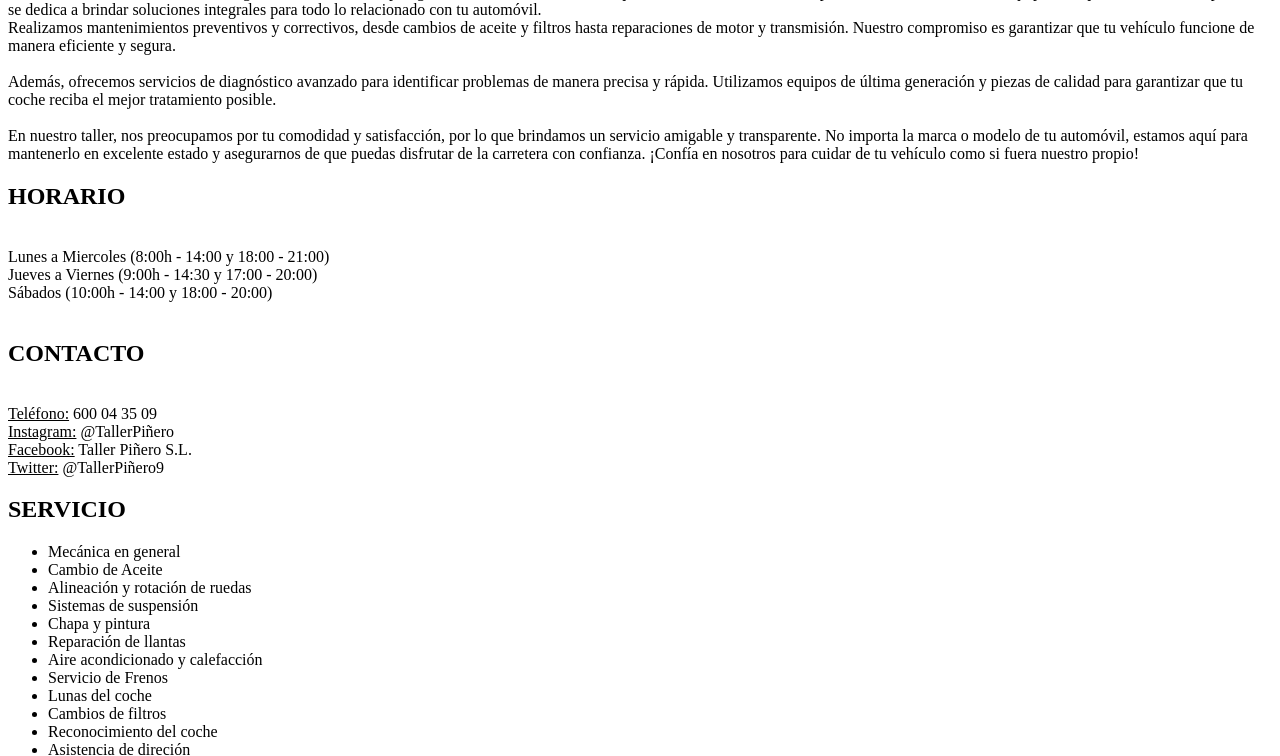
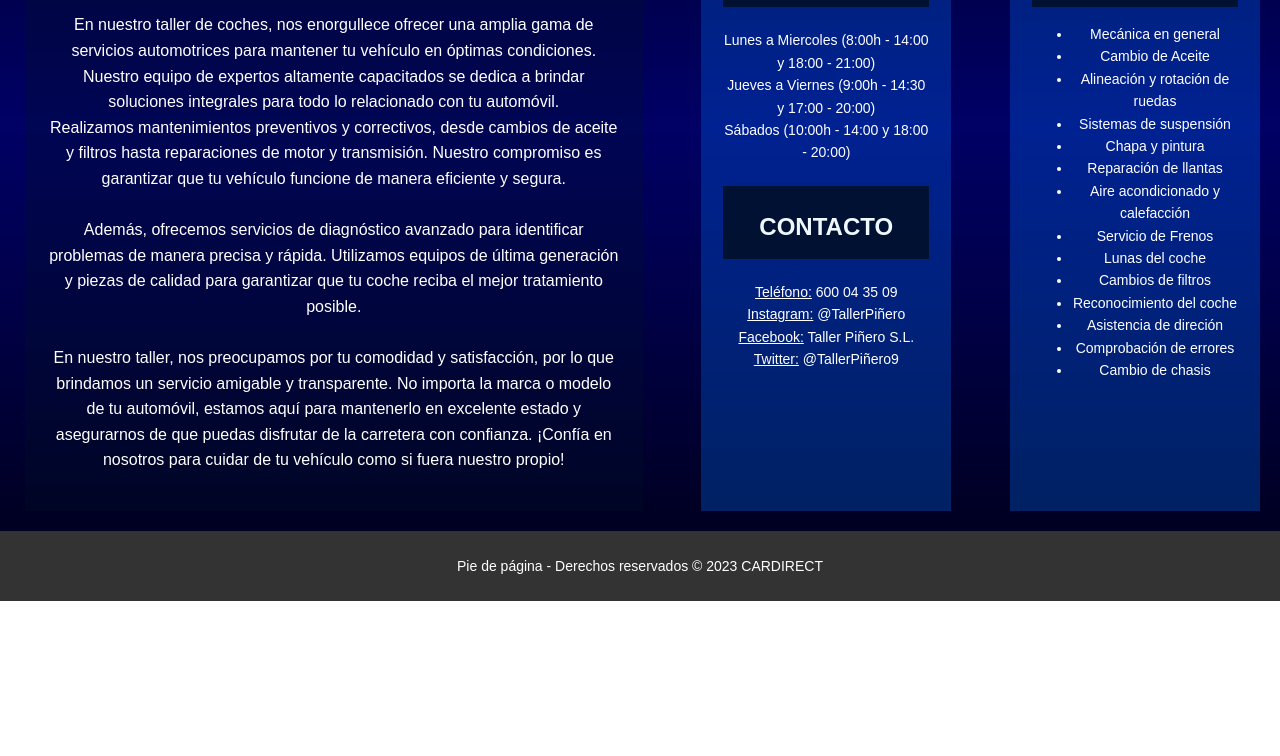
Before and after one commit to antjserrano/render, a website: page index.html in a window 1280 px wide. Shown: the part 350-1106 px from the top of the page. After the commit the page ends 951 px from the top, so only its background shows below. Drawn offline with Linux system fonts and the light colour scheme; the site is published under a folder, as on GitHub Pages, so addresses that start at the root find nothing; files whose address does not match are found by name.

Commit message:
taller13_commit

```diff
--- a/index.html
+++ b/index.html
@@ -5,7 +5,7 @@
     <meta charset="UTF-8">
     <meta name="viewport" content="width=device-width, initial-scale=1.0">
     <title>CARDIRECT</title>
-    <link rel="stylesheet" href="/Proy_001_TallerCoche/CSS/style2.css" type="text/css">
+    <link rel="stylesheet" href="./Proy_001_TallerCoche/CSS/style2.css" type="text/css">
 </head>
 
 <body>
```
